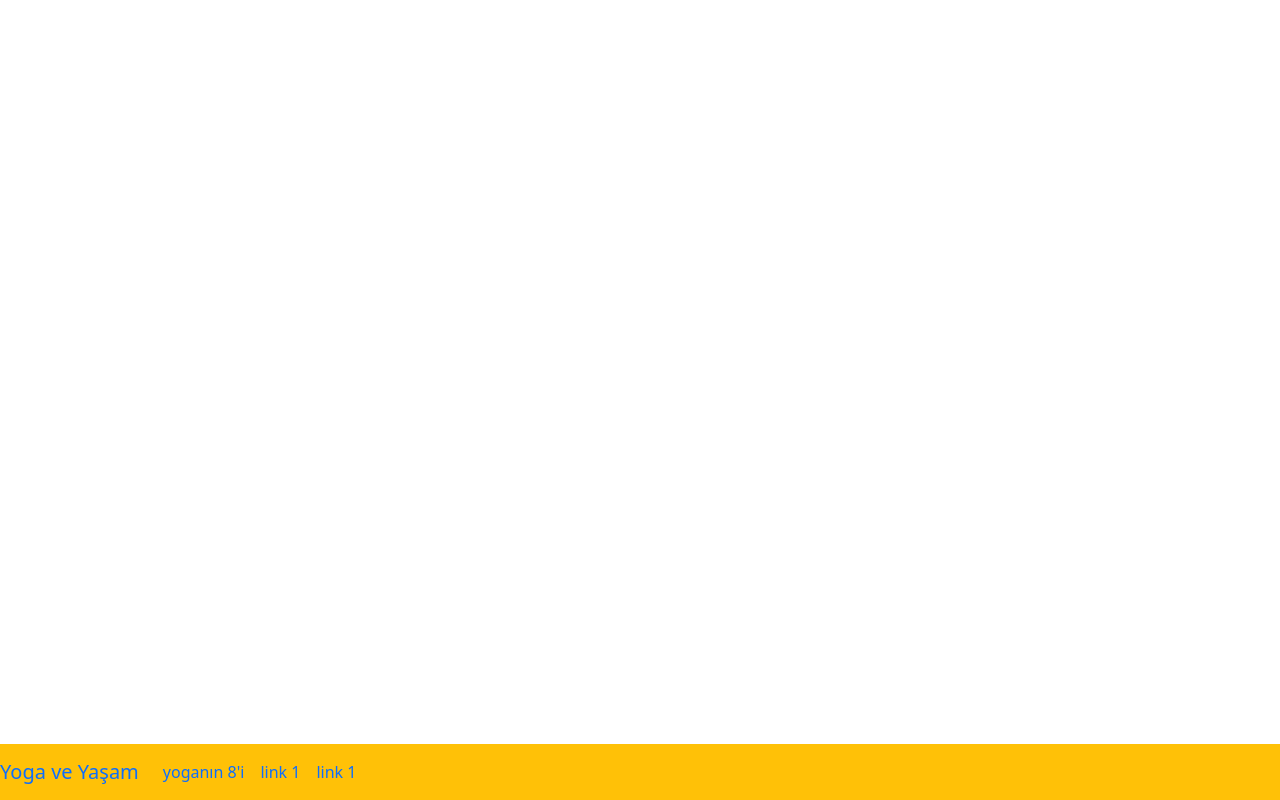
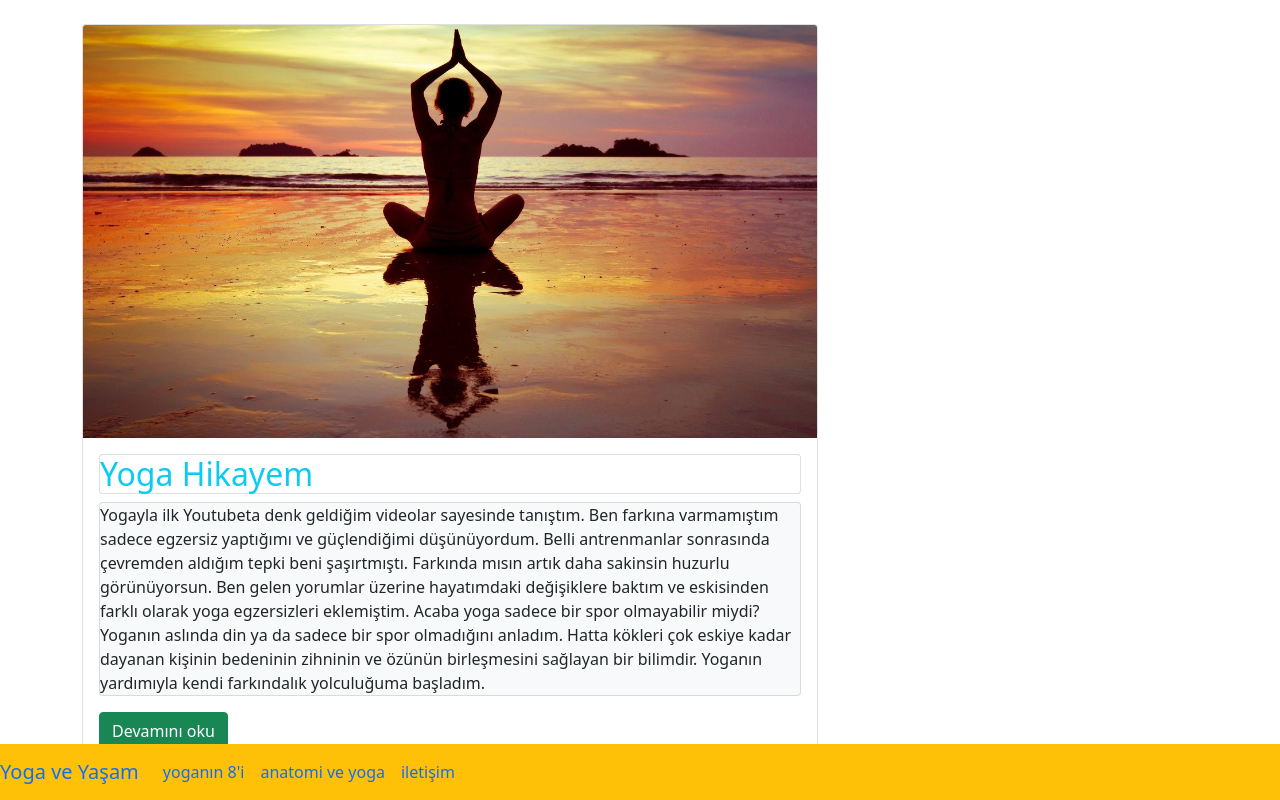
Before and after one commit to SauWebProgramming/websayfasi-seden1903, a plain HTML site: page yoga-ve-yaşam/index.html in a window 1280 px wide. Drawn offline with Linux system fonts and the light colour scheme; files whose address does not match are found by name.

Commit message:
değişiklik yapıldı

```diff
--- a/yoga-ve-yaşam/index.html
+++ b/yoga-ve-yaşam/index.html
@@ -20,21 +20,37 @@
 <li class="nav-item ">
     <a href="index.htlml" class="nav-link">yoganın 8'i</a>
     <li class="nav-item ">
-      <a href="index.htlml" class="nav-link">link 1</a>
+      <a href="index.htlml" class="nav-link">anatomi ve yoga</a>
      <li class="nav-item ">
-      <a href="index.htlml" class="nav-link">link 1</a>
+      <a href="index.htlml" class="nav-link">iletişim</a>
 </li>
+</li>
+</nav>
+</ul>
+   </div>
+ <div class="container">
+ <div class="row mt-4">
+<div class="col-md-8">
+    <div class="card mb-8">
+        <img class="card-img-top" src="C:\xampp\htdocs\web proje\görseller\yoga.jpg" >
+    <div class="card-body">
+<h2 class="card title text-info "> Yoga Hikayem</h2>
+   <p class="card text bg-light"> Yogayla ilk Youtubeta denk geldiğim videolar sayesinde tanıştım. Ben farkına varmamıştım sadece egzersiz yaptığımı ve güçlendiğimi düşünüyordum. Belli antrenmanlar sonrasında çevremden aldığım tepki beni şaşırtmıştı. Farkında mısın artık daha sakinsin huzurlu görünüyorsun. Ben gelen yorumlar üzerine hayatımdaki değişiklere baktım ve eskisinden farklı olarak yoga egzersizleri eklemiştim. Acaba yoga sadece bir spor olmayabilir miydi? Yoganın aslında din ya da sadece bir spor olmadığını anladım. Hatta kökleri çok eskiye kadar dayanan kişinin bedeninin zihninin ve özünün birleşmesini sağlayan bir bilimdir. Yoganın yardımıyla kendi farkındalık yolculuğuma başladım.
+</p>
+    <a href="#"class="btn btn-success">Devamını oku  </a>
 
-</ul>
+</div>
+</div>
+</div>
 
-    <button class="navbar-toggler"type="button" data toggle="collapse" data-targets="#menuac">
-    <span class="navbar-toggler-icon"></span>
-    </button>
-   <div class="collapse navbar-collapse" id="menuac">
 
-       </li>
+ </div>
+
+
+ </div>
+
    </div>
-   </div>
+
 
 
 
```
